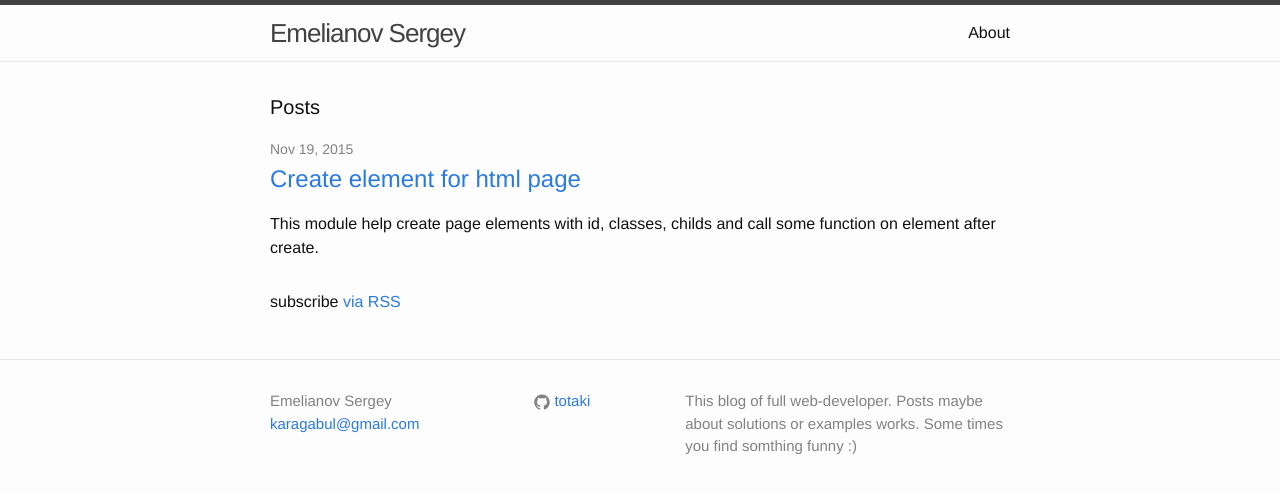
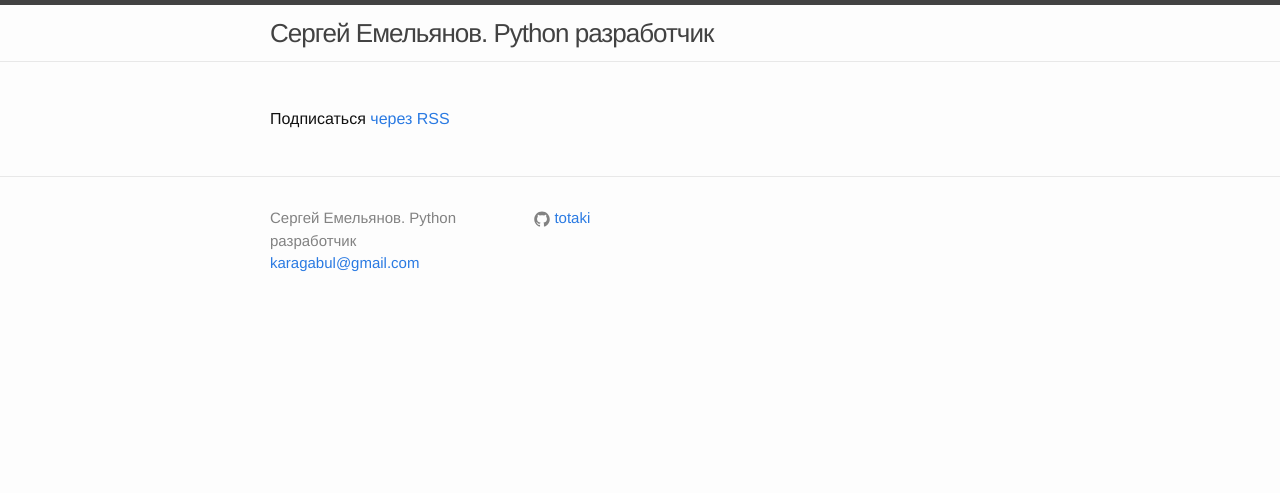
Before and after one commit to totaki/totaki.github.io, a Jekyll site: the page built from index.html, in a window 1280 px wide. Shown: the top 493 px of the page. Built offline with Jekyll 4.4.1, drawn with Linux system fonts in a browser that asks for light colours.

Commit message:
Remove post, about, description #1

```diff
--- a/_config.yml
+++ b/_config.yml
@@ -1,11 +1,9 @@
 # Site settings
-title: Emelianov Sergey
+title: Сергей Емельянов. Python разработчик
 email: karagabul@gmail.com
-description: > # this means to ignore newlines until "baseurl:"
-  This blog of full web-developer. Posts maybe about solutions
-  or examples works. Some times you find somthing funny :)
+description: "" # this means to ignore newlines until "baseurl:"
 baseurl: "" # the subpath of your site, e.g. /blog/
-url: "http://emelianov.site"
+url: "http://www.emelianov.site"
 github_username:  totaki
 
 # Build settings
--- a/index.html
+++ b/index.html
@@ -3,8 +3,6 @@ layout: default
 ---
 
 <div class="home">
-
-  <h1 class="page-heading">Posts</h1>
 
   <ul class="post-list">
     {% for post in site.posts %}
@@ -23,6 +21,6 @@ layout: default
     {% endfor %}
   </ul>
 
-  <p class="rss-subscribe">subscribe <a href="{{ "/feed.xml" | prepend: site.baseurl }}">via RSS</a></p>
+  <p class="rss-subscribe">Подписаться <a href="{{ "/feed.xml" | prepend: site.baseurl }}">через RSS</a></p>
 
 </div>
```
Also changed, not shown: _posts/2015-11-17-create-page-elements.markdown (deleted, +0 -10 lines), about.md (deleted, +0 -6 lines), Gemfile.lock.
